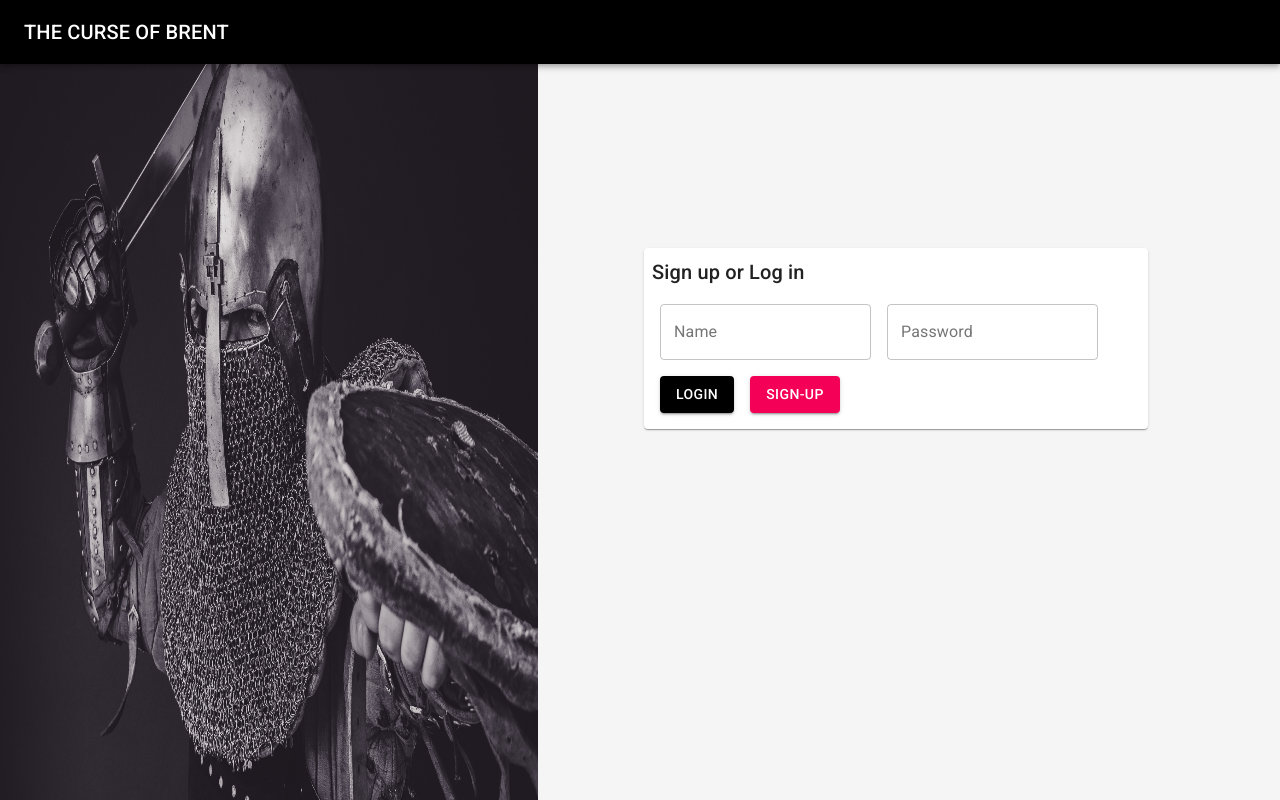
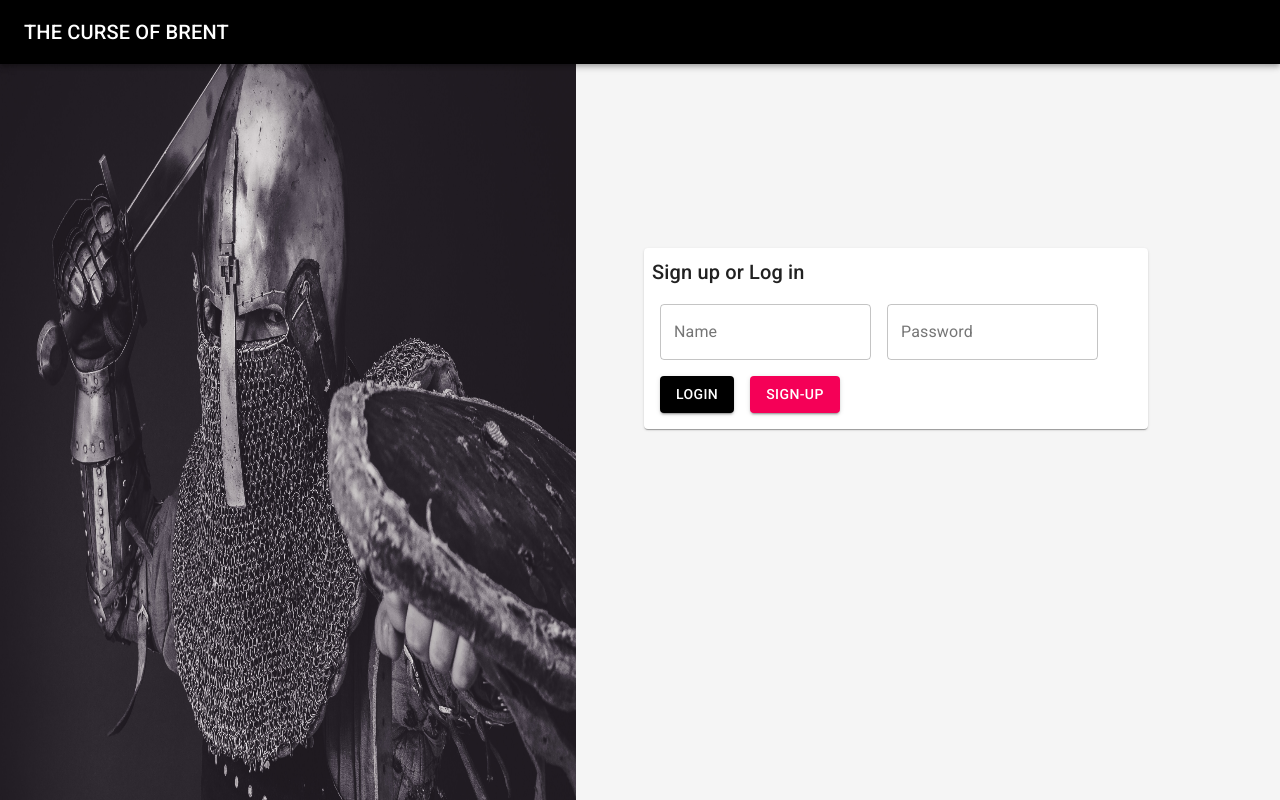
Before and after one commit to somramnani/The-Legend-of-Brent, a React (Create React App) app: page / in a window 1280 px wide. Built offline with nearby package versions, Linux system fonts and the light colour scheme.

Commit message:
changed background size again

```diff
--- a/src/index.css
+++ b/src/index.css
@@ -17,7 +17,7 @@ code {
   height: 100vh;
   background-image: url('images/warrior1.jpg');
   background-repeat: no-repeat;
-  background-size: 42% 100%;
+  background-size: 45% 100%;
 }
 
 .background-image{
```
